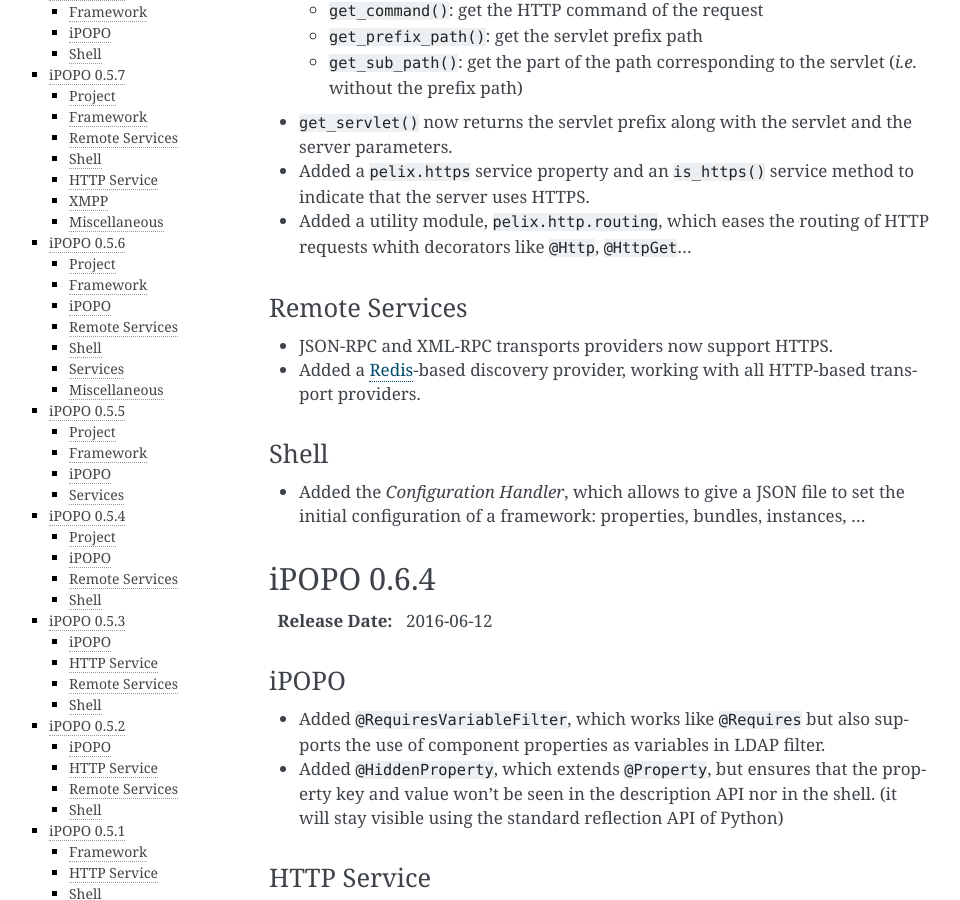
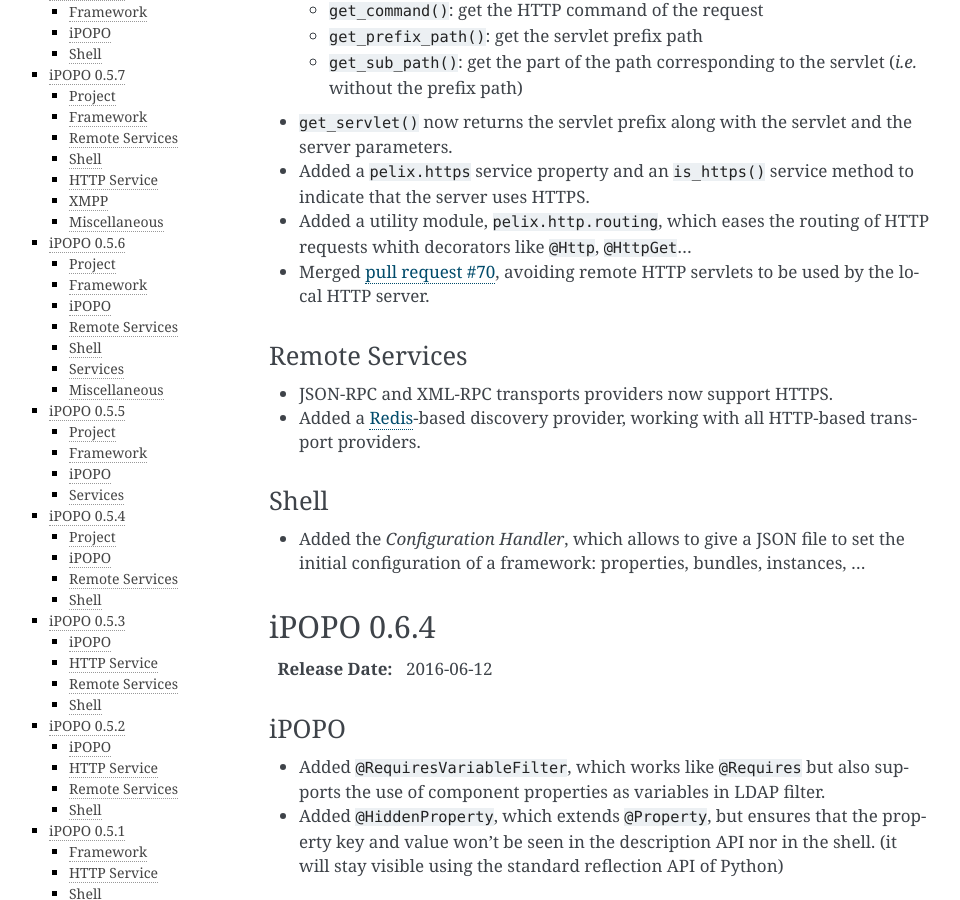
Before and after one commit to tcalmant/ipopo, a Sphinx documentation site: the page built from docs/changelog.rst, in a window 1280 px wide and 900 px high, scrolled down 912 px. Shown: the whole window, without its empty margins (151-1111 px from the left). Built offline with Sphinx 7.4.7, drawn with Linux system fonts in a browser that asks for light colours; pages that are not in the unit, such as notebooks, are missing from menus.

Commit message:
Forgot to mention PR #70 in changelog

```diff
--- a/CHANGELOG.rst
+++ b/CHANGELOG.rst
@@ -50,6 +50,8 @@
   to indicate that the server uses HTTPS.
 * Added a utility module, ``pelix.http.routing``, which eases the routing of
   HTTP requests whith decorators like ``@Http``, ``@HttpGet``...
+* Merged `pull request #70 <https://github.com/tcalmant/ipopo/pull/70>`_,
+  avoiding remote HTTP servlets to be used by the local HTTP server.
 
 Remote Services
 ===============
--- a/docs/changelog.rst
+++ b/docs/changelog.rst
@@ -54,6 +54,8 @@
   to indicate that the server uses HTTPS.
 * Added a utility module, ``pelix.http.routing``, which eases the routing of
   HTTP requests whith decorators like ``@Http``, ``@HttpGet``...
+* Merged `pull request #70 <https://github.com/tcalmant/ipopo/pull/70>`_,
+  avoiding remote HTTP servlets to be used by the local HTTP server.
 
 Remote Services
 ---------------
```
